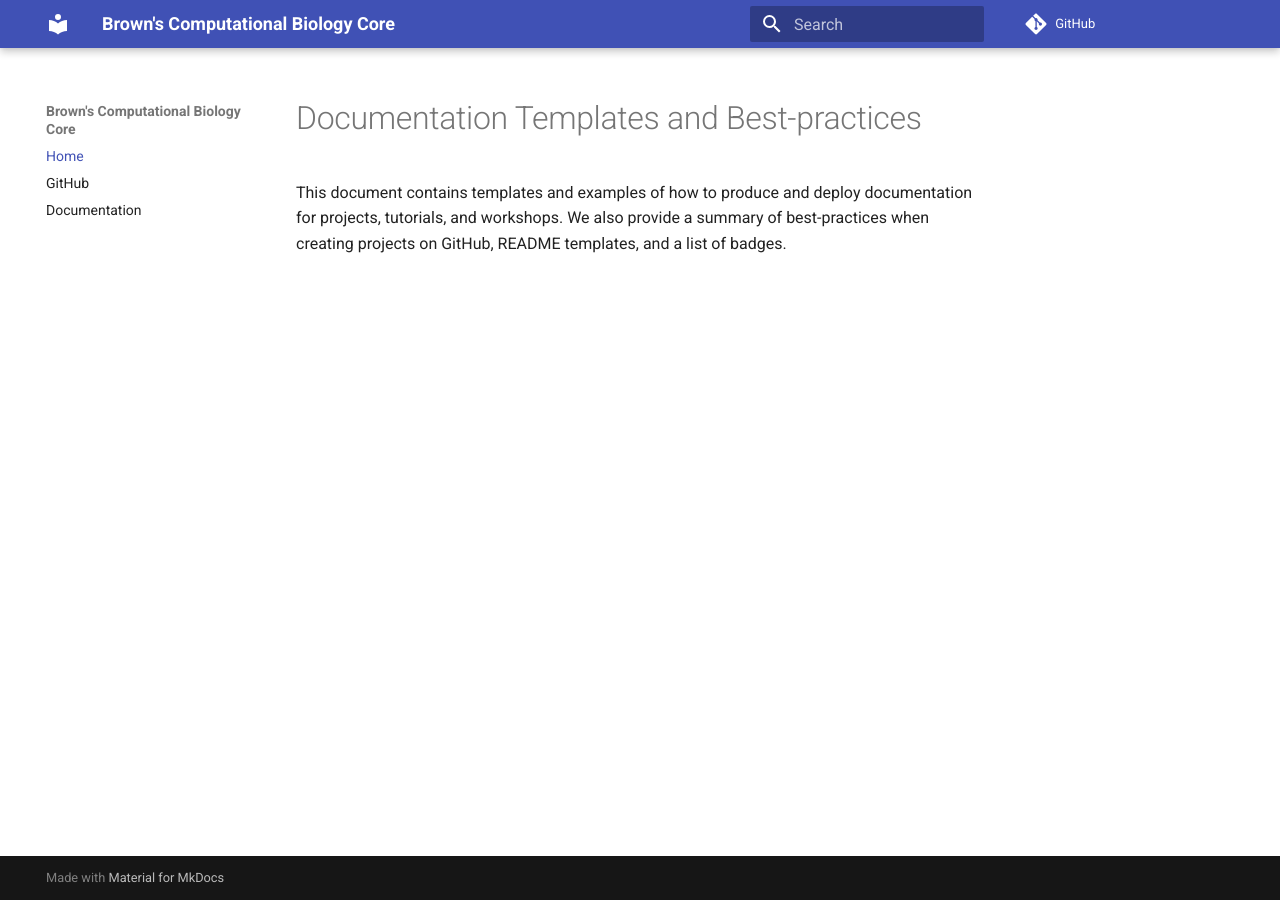
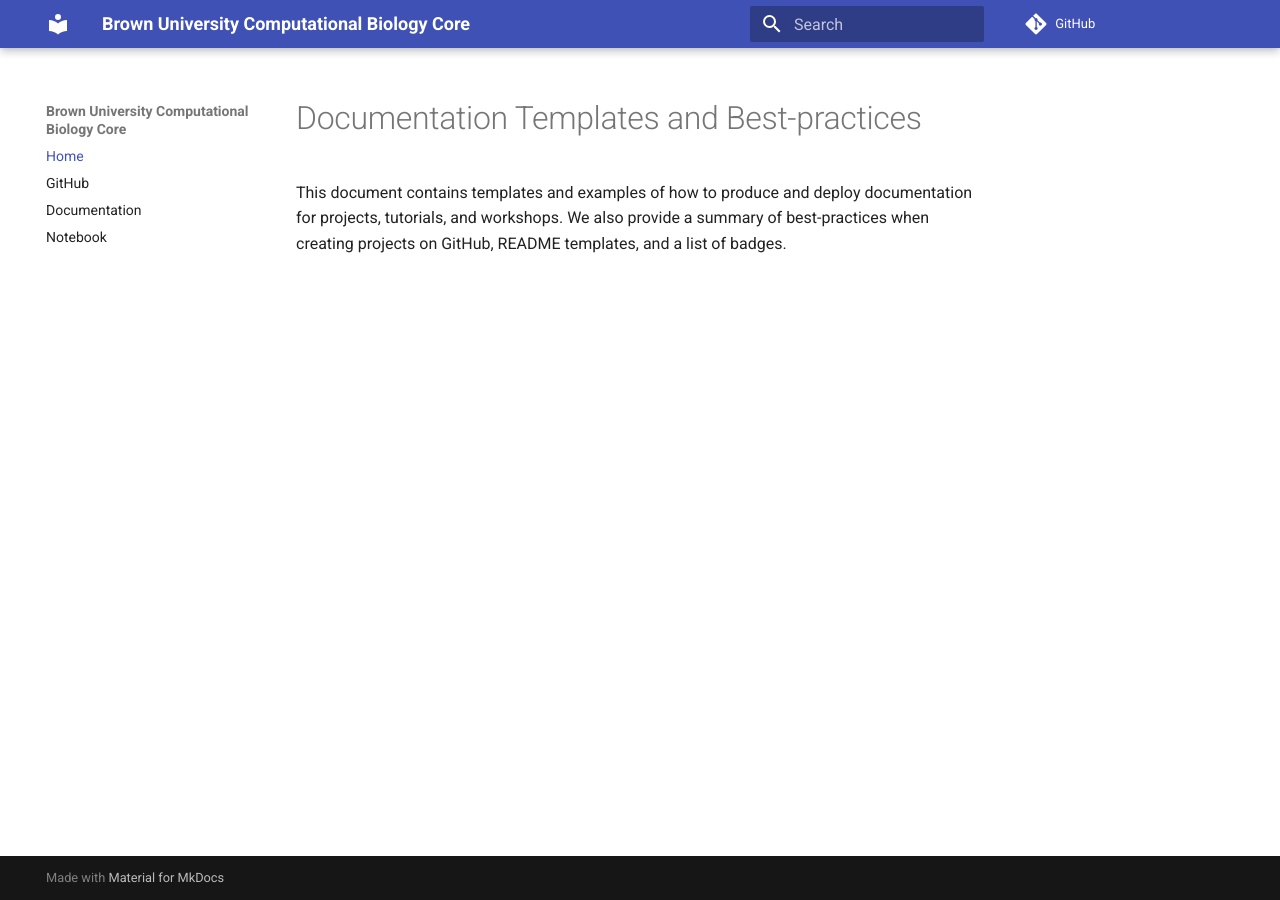
Before and after one commit to compbiocore/cbc-workshop-tester, an MkDocs documentation site: the page built from docs/index.md, in a window 1280 px wide. Built offline with MkDocs 1.6.1 and Material for MkDocs 9.7.7, drawn with Linux system fonts in a browser that asks for light colours; comment, search, counter and statistics services are not loaded; old or Windows-style settings are respelled for this version of MkDocs; part of the change alters nothing that is shown.

```diff
--- a/mkdocs.yml
+++ b/mkdocs.yml
@@ -1,8 +1,8 @@
-site_name:        Brown's Computational Biology Core
-site_author:      Fernando Gelin
-repo_url:         https://github.com/compbiocore/cbc-documentation-templates
-site_description: Documentation templates and best-practices for Brown's Computational Biology Core.
-site_url:         https://compbiocore.github.io/cbc-documentation-templates/
+site_name:        Brown University Computational Biology Core
+site_author:      Andrew Leith
+repo_url:         https://github.com/compbiocore/cbc-workshop-tester
+site_description: Brown CBC R Workshop 1
+site_url:         https://compbiocore.github.io/cbc-workshop-tester/
 
 theme:
   name: material
@@ -19,3 +19,4 @@ pages:
   - Home: 'index.md'
   - GitHub: 'readme.md'
   - Documentation: 'mkdocs.md'
+  - Notebook: 'notebook.md'
```
